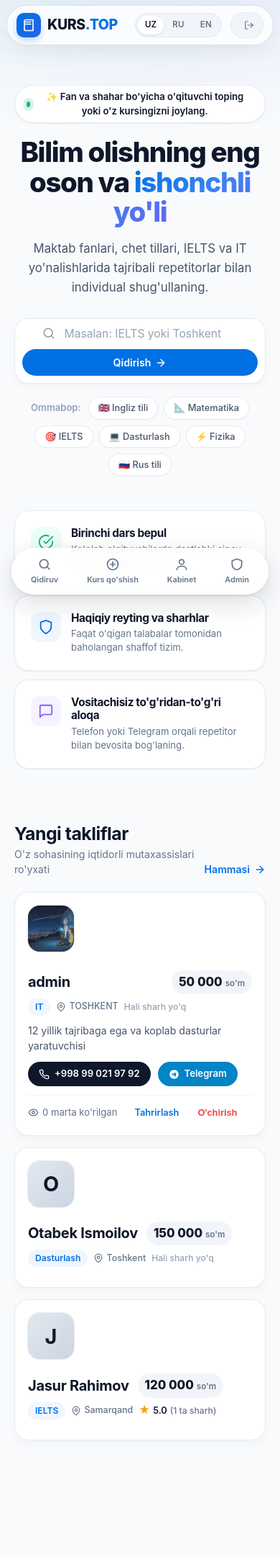
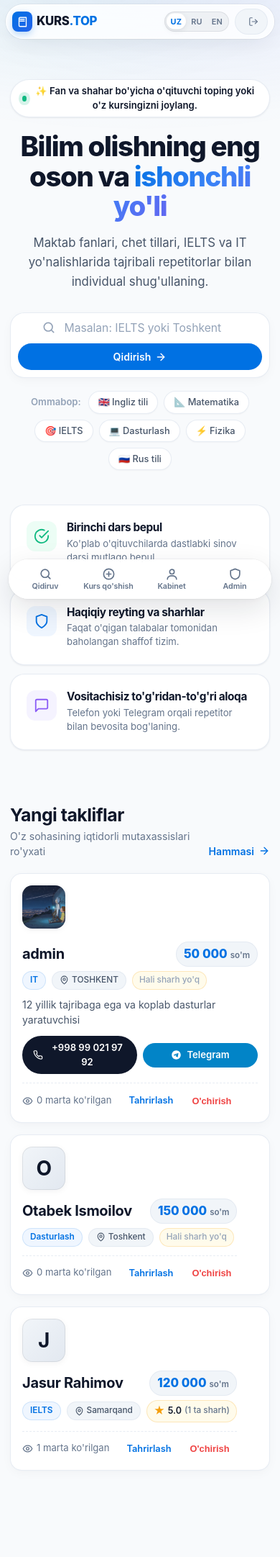
Before and after one commit to ahmedovaxror10-cmyk/repetitor, a Flask app: page / in a window 390 px wide. Shown: the top 2163 px of the page at 72% size. Run offline with Flask 3, Linux system fonts and the light colour scheme; a user stored in the database is signed in; data comes from the database, SQL or seed files in the repository; both versions use the stored data as it was after the commit.

Commit message:
fix(ui): eliminate mobile navbar overflow, enhance course cards with anti-slop design, add smooth indicators and automatic cache-busting

```diff
--- a/app.py
+++ b/app.py
@@ -10,6 +10,7 @@ from flask import Flask, request, redirect, render_template, session, send_from_
 from werkzeug.security import generate_password_hash, check_password_hash
 
 BASE = os.path.dirname(os.path.abspath(__file__))
+STATIC_VERSION = "20261118-v3"
 
 app = Flask(__name__)
 app.secret_key = os.environ.get("SECRET_KEY", "faqat-sinov-uchun-kalit-2026-repetitor")
@@ -454,6 +455,15 @@ def init_db():
         con.execute("ALTER TABLE tutors ADD COLUMN bepul_dars INTEGER DEFAULT 0")
     if "korishlar" not in ustunlar:
         con.execute("ALTER TABLE tutors ADD COLUMN korishlar INTEGER DEFAULT 0")
+
+    # Bosh admin hisobi mavjudligini kafolatlash
+    admin_bor = con.execute("SELECT id FROM users WHERE login = 'admin'").fetchone()
+    if not admin_bor:
+        con.execute(
+            "INSERT INTO users (ism, login, parol_hash) VALUES (?, ?, ?)",
+            ("Bosh Admin", "admin", generate_password_hash("Admin@2026")),
+        )
+
     if con.execute("SELECT COUNT(*) FROM tutors").fetchone()[0] == 0:
         con.executemany(
             "INSERT INTO tutors (ism, fan, shahar, narx, tavsif) VALUES (?, ?, ?, ?, ?)",
@@ -472,8 +482,8 @@ def init_db():
 
 def narx_olish(matn):
     try:
-        n = int(matn.replace(" ", ""))
-    except ValueError:
+        n = int(str(matn).replace(" ", ""))
+    except (ValueError, AttributeError):
         return None
     if n < 10000 or n > 5000000:
         return None
@@ -604,15 +614,21 @@ def javob_qayta_ishlash(resp):
     resp.headers["X-Content-Type-Options"] = "nosniff"
     resp.headers["X-Frame-Options"] = "DENY"
     resp.headers["Referrer-Policy"] = "same-origin"
-    if resp.mimetype == "text/html" and not resp.direct_passthrough:
-        html = resp.get_data(as_text=True)
-        belgi = '<input type="hidden" name="csrf" value="%s">' % csrf_token()
-        html = re.sub(
-            r'(<form\s+method="post"[^>]*>)',
-            lambda m: m.group(1) + belgi,
-            html,
-        )
-        resp.set_data(html)
+    if resp.mimetype == "text/html":
+        resp.headers["Cache-Control"] = "no-cache, no-store, must-revalidate, max-age=0"
+        resp.headers["Pragma"] = "no-cache"
+        resp.headers["Expires"] = "0"
+        if not resp.direct_passthrough:
+            html = resp.get_data(as_text=True)
+            belgi = '<input type="hidden" name="csrf" value="%s">' % csrf_token()
+            html = re.sub(
+                r'(<form\s+method="post"[^>]*>)',
+                lambda m: m.group(1) + belgi,
+                html,
+            )
+            resp.set_data(html)
+    elif request.path.startswith("/static/"):
+        resp.headers["Cache-Control"] = "public, max-age=31536000, immutable"
     return resp
 
 
@@ -630,6 +646,7 @@ def umumiy():
         csrf=csrf_token(),
         tr=tr,
         lang=joriy_til(),
+        static_version=STATIC_VERSION,
     )
 
 
@@ -640,7 +657,9 @@ def til(kod):
     ort = request.args.get("next", "/")
     if not ort.startswith("/") or ort.startswith("//") or "\\" in ort:
         ort = "/"
-    return redirect(ort)
+    if ort.endswith("?"):
+        ort = ort[:-1]
+    return redirect(ort or "/")
 
 
 @app.route("/")
@@ -779,16 +798,17 @@ def sharh_ochir(sid):
     if "user_id" not in session:
         return redirect("/kirish")
     con = db()
-    s = con.execute(
-        "SELECT tutor_id FROM sharhlar WHERE id = ? AND user_id = ?",
-        (sid, session["user_id"]),
-    ).fetchone()
+    if is_admin():
+        s = con.execute("SELECT tutor_id FROM sharhlar WHERE id = ?", (sid,)).fetchone()
+    else:
+        s = con.execute(
+            "SELECT tutor_id FROM sharhlar WHERE id = ? AND user_id = ?",
+            (sid, session["user_id"]),
+        ).fetchone()
     if s is None:
         con.close()
         return redirect("/qidiruv")
-    con.execute(
-        "DELETE FROM sharhlar WHERE id = ? AND user_id = ?", (sid, session["user_id"])
-    )
+    con.execute("DELETE FROM sharhlar WHERE id = ?", (sid,))
     con.commit()
     con.close()
     return redirect("/repetitor/" + str(s["tutor_id"]) + "#sharhlar")
@@ -810,7 +830,6 @@ def qosh():
             "qosh.html",
             xato=tr("limit_xato", n=MAX_ELON),
             limit_yetdi=True,
-            user=session.get("user", "")
         )
 
     if request.method == "GET":
@@ -889,7 +908,7 @@ def kirish():
     if urinish_soni(con, login) >= URINISH_LIMIT:
         con.commit()
         con.close()
-        return render_template("kirish.html", xato=tr("k_urinish")), 429
+        return render_template("kirish.html", xato=tr("k_urinish"), login=login), 429
     u = con.execute("SELECT * FROM users WHERE login = ?", (login,)).fetchone()
     if u is None or not check_password_hash(u["parol_hash"], parol):
         con.execute(
@@ -897,7 +916,7 @@ def kirish():
         )
         con.commit()
         con.close()
-        return render_template("kirish.html", xato=tr("k_xato"))
+        return render_template("kirish.html", xato=tr("k_xato"), login=login)
     con.execute("DELETE FROM urinishlar WHERE kalit = ?", (login,))
     con.commit()
     con.close()
@@ -947,9 +966,12 @@ def tahrir(tid):
     if "user_id" not in session:
         return redirect("/kirish")
     con = db()
-    t = con.execute(
-        "SELECT * FROM tutors WHERE id = ? AND user_id = ?", (tid, session["user_id"])
-    ).fetchone()
+    if is_admin():
+        t = con.execute("SELECT * FROM tutors WHERE id = ?", (tid,)).fetchone()
+    else:
+        t = con.execute(
+            "SELECT * FROM tutors WHERE id = ? AND user_id = ?", (tid, session["user_id"])
+        ).fetchone()
     if t is None:
         con.close()
         return redirect("/qidiruv")
@@ -986,11 +1008,18 @@ def tahrir(tid):
             return render_template("tahrir.html", t=t, xato=tr("rasm_xato"))
         rasm_ochirish(rasm)
         rasm = yangi
-    con.execute(
-        "UPDATE tutors SET ism = ?, fan = ?, shahar = ?, narx = ?, telefon = ?, telegram = ?, "
-        "tavsif = ?, rasm = ?, bepul_dars = ? WHERE id = ? AND user_id = ?",
-        (ism, fan, shahar, narx, telefon, telegram, tavsif, rasm, bepul, tid, session["user_id"]),
-    )
+    if is_admin():
+        con.execute(
+            "UPDATE tutors SET ism = ?, fan = ?, shahar = ?, narx = ?, telefon = ?, telegram = ?, "
+            "tavsif = ?, rasm = ?, bepul_dars = ? WHERE id = ?",
+            (ism, fan, shahar, narx, telefon, telegram, tavsif, rasm, bepul, tid),
+        )
+    else:
+        con.execute(
+            "UPDATE tutors SET ism = ?, fan = ?, shahar = ?, narx = ?, telefon = ?, telegram = ?, "
+            "tavsif = ?, rasm = ?, bepul_dars = ? WHERE id = ? AND user_id = ?",
+            (ism, fan, shahar, narx, telefon, telegram, tavsif, rasm, bepul, tid, session["user_id"]),
+        )
     con.commit()
     con.close()
     return redirect("/repetitor/" + str(tid))
@@ -1001,9 +1030,12 @@ def ochir(tid):
     if "user_id" not in session:
         return redirect("/kirish")
     con = db()
-    t = con.execute(
-        "SELECT id FROM tutors WHERE id = ? AND user_id = ?", (tid, session["user_id"])
-    ).fetchone()
+    if is_admin():
+        t = con.execute("SELECT id FROM tutors WHERE id = ?", (tid,)).fetchone()
+    else:
+        t = con.execute(
+            "SELECT id FROM tutors WHERE id = ? AND user_id = ?", (tid, session["user_id"])
+        ).fetchone()
     if t:
         elon_ochirish(con, tid)
         con.commit()
--- a/static/style.css
+++ b/static/style.css
@@ -76,6 +76,9 @@ html {
   scroll-behavior: smooth;
   -webkit-font-smoothing: antialiased;
   -moz-osx-font-smoothing: grayscale;
+  overflow-x: hidden;
+  width: 100%;
+  max-width: 100%;
 }
 
 body {
@@ -86,6 +89,8 @@ body {
   min-height: 100vh;
   position: relative;
   overflow-x: hidden;
+  width: 100%;
+  max-width: 100%;
 }
 
 /* Ambient glow in background */
@@ -94,9 +99,10 @@ body {
   top: 0;
   left: 50%;
   transform: translateX(-50%);
-  width: 100vw;
-  max-width: 1400px;
+  width: 100%;
+  max-width: 1200px;
   height: 600px;
+  overflow: hidden;
   background:
     radial-gradient(900px 380px at 50% -80px, rgba(0, 113, 227, 0.07), transparent 70%),
     radial-gradient(700px 320px at 80% -40px, rgba(139, 92, 246, 0.05), transparent 60%),
@@ -242,13 +248,17 @@ a:hover {
 /* NameThatUI Segmented Control (Apple iOS style) */
 .segmented-control {
   display: inline-flex;
-  background: var(--canvas-subtle);
-  border: 1px solid var(--border-light);
-  border-radius: var(--radius-pill);
-  padding: 3px;
+  position: relative;
+  background: rgba(15, 23, 42, 0.05);
+  border: 1px solid rgba(15, 23, 42, 0.08);
+  border-radius: var(--radius-pill);
+  padding: 2.5px;
   gap: 2px;
+  box-sizing: border-box;
 }
 .segment {
+  position: relative;
+  z-index: 1;
   font-family: var(--font-display);
   font-size: 0.72rem;
   font-weight: 600;
@@ -257,15 +267,18 @@ a:hover {
   border-radius: var(--radius-pill);
   color: var(--text-muted);
   text-decoration: none;
-  transition: all var(--trans-fast);
+  transition: all 0.22s cubic-bezier(0.16, 1, 0.3, 1);
+  white-space: nowrap;
 }
 .segment:hover {
   color: var(--text-primary);
 }
 .segment.active {
   background: #ffffff;
-  color: var(--text-primary);
-  box-shadow: 0 1px 3px rgba(15, 23, 42, 0.1);
+  color: var(--apple-blue);
+  font-weight: 700;
+  box-shadow: 0 2px 8px rgba(15, 23, 42, 0.08), 0 1px 2px rgba(15, 23, 42, 0.04);
+  transform: translateY(-0.5px);
 }
 
 /* User & Auth Pill */
@@ -695,25 +708,26 @@ a:hover {
 .avatar-img, .avatar-fallback {
   width: 76px;
   height: 76px;
-  border-radius: var(--radius-md);
+  border-radius: 18px;
   object-fit: cover;
-  box-shadow: 0 0 0 1px rgba(15, 23, 42, 0.08);
-  transition: transform var(--trans-fast);
+  box-shadow: inset 0 0 0 1px rgba(0, 0, 0, 0.08), 0 2px 8px rgba(15, 23, 42, 0.05);
+  transition: transform 0.2s cubic-bezier(0.16, 1, 0.3, 1);
 }
 .avatar-wrap:hover .avatar-img,
 .avatar-wrap:hover .avatar-fallback {
-  transform: scale(1.04);
+  transform: scale(1.03);
 }
 
 .avatar-fallback {
-  background: linear-gradient(135deg, #e2e8f0, #cbd5e1);
+  background: linear-gradient(135deg, #f1f5f9, #e2e8f0);
   color: var(--text-primary);
   display: flex;
   align-items: center;
   justify-content: center;
   font-family: var(--font-display);
-  font-size: 1.8rem;
+  font-size: 1.75rem;
   font-weight: 700;
+  letter-spacing: -0.02em;
 }
 
 .avatar-status-dot {
@@ -725,6 +739,7 @@ a:hover {
   border-radius: 50%;
   background: var(--accent-emerald);
   border: 3px solid #ffffff;
+  box-shadow: 0 1px 3px rgba(0, 0, 0, 0.15);
 }
 
 /* Card Body */
@@ -768,10 +783,11 @@ a:hover {
 }
 
 .badge-subject {
-  font-size: 0.76rem;
+  font-size: 0.74rem;
   font-weight: 600;
   color: var(--apple-blue);
   background: var(--apple-blue-tint);
+  border: 1px solid rgba(0, 113, 227, 0.14);
   border-radius: var(--radius-pill);
   padding: 3px 10px;
 }
@@ -780,11 +796,15 @@ a:hover {
   display: inline-flex;
   align-items: center;
   gap: 4px;
-  font-size: 0.78rem;
-  color: var(--text-muted);
+  font-size: 0.74rem;
+  color: var(--text-secondary);
   font-weight: 500;
-}
-.badge-city svg { width: 14px; height: 14px; }
+  background: var(--canvas-subtle);
+  border: 1px solid var(--border-light);
+  border-radius: var(--radius-pill);
+  padding: 3px 10px;
+}
+.badge-city svg { width: 13px; height: 13px; }
 
 .badge-free {
   display: inline-flex;
@@ -792,9 +812,9 @@ a:hover {
   gap: 5px;
   font-size: 0.74rem;
   font-weight: 600;
-  color: #065f46;
+  color: #047857;
   background: var(--accent-emerald-tint);
-  border: 1px solid rgba(16, 185, 129, 0.3);
+  border: 1px solid rgba(16, 185, 129, 0.28);
   border-radius: var(--radius-pill);
   padding: 3px 9px;
 }
@@ -809,13 +829,17 @@ a:hover {
   display: inline-flex;
   align-items: center;
   gap: 4px;
-  font-size: 0.8rem;
-  font-weight: 600;
+  font-size: 0.78rem;
+  font-weight: 600;
+  background: #fffbeb;
+  border: 1px solid rgba(245, 158, 11, 0.22);
+  border-radius: var(--radius-pill);
+  padding: 3px 9px;
 }
 .star-icon { color: var(--accent-gold); font-size: 0.95rem; }
 .rating-val { color: var(--text-primary); }
-.rating-count { color: var(--text-muted); font-size: 0.76rem; font-weight: 500; }
-.no-rating { color: var(--text-tertiary); font-size: 0.76rem; font-weight: 500; }
+.rating-count { color: var(--text-muted); font-size: 0.74rem; font-weight: 500; }
+.no-rating { color: var(--text-tertiary); font-size: 0.74rem; font-weight: 500; }
 
 .tutor-bio {
   font-size: 0.88rem;
@@ -1086,12 +1110,16 @@ a:hover {
   color: var(--text-primary);
   cursor: pointer;
   outline: none;
-  transition: all var(--trans-fast);
+  transition: all 0.22s cubic-bezier(0.16, 1, 0.3, 1);
+}
+.select-capsule select:hover {
+  background: #ffffff;
+  border-color: rgba(0, 113, 227, 0.35);
 }
 .select-capsule select:focus {
   background: #ffffff;
   border-color: var(--border-focus);
-  box-shadow: 0 0 0 3px rgba(0, 113, 227, 0.12);
+  box-shadow: 0 0 0 3px rgba(0, 113, 227, 0.14);
 }
 .select-chevron {
   position: absolute;
@@ -1100,6 +1128,11 @@ a:hover {
   height: 16px;
   color: var(--text-muted);
   pointer-events: none;
+  transition: transform 0.22s cubic-bezier(0.16, 1, 0.3, 1), color 0.22s ease;
+}
+.select-capsule:focus-within .select-chevron {
+  transform: rotate(180deg);
+  color: var(--apple-blue);
 }
 
 .results-meta {
@@ -1979,20 +2012,54 @@ a:hover {
 }
 
 @media (max-width: 768px) {
+  html, body {
+    overflow-x: hidden !important;
+    max-width: 100vw;
+  }
+
   .site-header {
     top: 8px;
     width: calc(100% - 20px);
+    max-width: calc(100% - 20px);
     margin: 8px auto 0;
+    box-sizing: border-box;
   }
   .header-inner {
-    padding: 8px 12px;
-  }
-  .desktop-nav, .user-greeting {
-    display: none;
+    padding: 6px 12px;
+    gap: 8px;
+    flex-wrap: nowrap;
+    overflow: hidden;
+  }
+  .desktop-nav, .user-greeting, .btn-auth-signup {
+    display: none !important;
+  }
+  .btn-auth-login {
+    padding: 6px 13px;
+    font-size: 0.78rem;
+    font-weight: 600;
+    border-radius: var(--radius-pill);
+    background: var(--apple-blue);
+    color: #ffffff;
+    white-space: nowrap;
+    text-decoration: none;
+    transition: all 0.2s cubic-bezier(0.16, 1, 0.3, 1);
+  }
+  .btn-auth-login:hover {
+    background: var(--apple-blue-hover);
+    color: #ffffff;
+  }
+  .header-actions {
+    gap: 8px;
+    flex-shrink: 0;
   }
 
   .wrap {
+    padding-left: 14px;
+    padding-right: 14px;
     padding-bottom: 120px;
+    max-width: 100%;
+    overflow-x: hidden;
+    box-sizing: border-box;
   }
 
   .hero-features-grid {
@@ -2025,7 +2092,9 @@ a:hover {
   .apple-card {
     flex-direction: column;
     align-items: stretch;
-    padding: 18px;
+    padding: 16px;
+    border-radius: var(--radius-md);
+    gap: 14px;
   }
   .card-side {
     display: none; /* Desktop side hidden on mobile */
@@ -2035,6 +2104,7 @@ a:hover {
     align-items: baseline;
     gap: 4px;
     background: var(--canvas-subtle);
+    border: 1px solid var(--border-light);
     padding: 4px 10px;
     border-radius: var(--radius-pill);
   }
@@ -2042,58 +2112,131 @@ a:hover {
     font-family: var(--font-display);
     font-size: 1.05rem;
     font-weight: 800;
-    color: var(--text-primary);
+    color: var(--apple-blue);
   }
   .price-pill-mobile .price-cur {
     font-size: 0.72rem;
     font-weight: 600;
     color: var(--text-muted);
   }
-
-  /* NameThatUI Floating iOS 18 Tab Bar */
+  .card-contacts {
+    width: 100%;
+    display: flex;
+    flex-wrap: wrap;
+    gap: 8px;
+  }
+  .btn-contact {
+    flex: 1 1 130px;
+    justify-content: center;
+    text-align: center;
+  }
+
+  /* NameThatUI Floating iOS 18 Tab Bar — Rock-Solid Center & Zero Overflow */
   .pastki {
     display: flex;
     position: fixed;
-    bottom: 18px;
-    left: 16px;
-    right: 16px;
-    max-width: 400px;
-    margin: 0 auto;
+    bottom: max(12px, env(safe-area-inset-bottom, 12px));
+    left: 50%;
+    transform: translateX(-50%);
+    width: calc(100% - 24px);
+    max-width: 420px;
+    margin: 0;
+    box-sizing: border-box;
     z-index: 1000;
-    background: rgba(255, 255, 255, 0.88);
-    backdrop-filter: blur(24px) saturate(180%);
-    -webkit-backdrop-filter: blur(24px) saturate(180%);
-    border: 1px solid rgba(255, 255, 255, 0.6);
-    box-shadow: 0 12px 36px rgba(15, 23, 42, 0.14), 0 2px 8px rgba(15, 23, 42, 0.06);
+    background: rgba(255, 255, 255, 0.92);
+    backdrop-filter: blur(28px) saturate(190%);
+    -webkit-backdrop-filter: blur(28px) saturate(190%);
+    border: 1px solid rgba(255, 255, 255, 0.8);
+    box-shadow: 0 14px 40px rgba(15, 23, 42, 0.12), 0 2px 8px rgba(15, 23, 42, 0.04), 0 0 0 1px rgba(15, 23, 42, 0.04);
     border-radius: var(--radius-pill);
-    padding: 6px;
-    justify-content: space-around;
+    padding: 4px 6px;
+    justify-content: space-between;
+    align-items: center;
   }
 
   .pastki-item {
+    flex: 1 1 0;
+    min-width: 0;
     display: flex;
     flex-direction: column;
     align-items: center;
-    gap: 3px;
-    padding: 6px 14px;
-    border-radius: var(--radius-pill);
+    justify-content: center;
+    gap: 2px;
+    padding: 6px 2px;
+    border-radius: 14px;
     color: var(--text-muted);
-    font-size: 0.68rem;
+    font-size: 0.67rem;
     font-weight: 600;
     text-decoration: none;
-    transition: all var(--trans-fast);
+    transition: all 0.2s cubic-bezier(0.16, 1, 0.3, 1);
   }
   .pastki-item svg {
-    width: 20px;
-    height: 20px;
+    width: 19px;
+    height: 19px;
+    flex-shrink: 0;
+    stroke-width: 2.1;
+    transition: transform 0.2s cubic-bezier(0.16, 1, 0.3, 1);
+  }
+  .pastki-item span {
+    font-size: 0.67rem;
+    font-weight: 600;
+    letter-spacing: -0.01em;
+    max-width: 100%;
+    overflow: hidden;
+    text-overflow: ellipsis;
+    white-space: nowrap;
+    line-height: 1.1;
   }
   .pastki-item.faol {
     color: var(--apple-blue);
     background: var(--apple-blue-tint);
   }
+  .pastki-item.faol svg {
+    transform: scale(1.08);
+  }
+  .pastki-item:active {
+    transform: scale(0.94);
+  }
 }
 
 @media (max-width: 480px) {
+  .site-header {
+    top: 6px;
+    width: calc(100% - 16px);
+    max-width: calc(100% - 16px);
+    margin: 6px auto 0;
+  }
+  .header-inner {
+    padding: 5px 8px;
+    gap: 6px;
+  }
+  .brand {
+    gap: 6px;
+  }
+  .brand-icon {
+    width: 28px;
+    height: 28px;
+    border-radius: 8px;
+  }
+  .brand-icon svg {
+    width: 15px;
+    height: 15px;
+  }
+  .brand-text {
+    font-size: 1.05rem;
+  }
+  .segmented-control {
+    padding: 2px;
+    gap: 1px;
+  }
+  .segment {
+    padding: 3px 6px;
+    font-size: 0.68rem;
+  }
+  .btn-auth-login {
+    padding: 4px 10px;
+    font-size: 0.72rem;
+  }
   .hero-search-box {
     flex-direction: column;
     padding: 10px;
@@ -2105,10 +2248,38 @@ a:hover {
   }
   .card-main {
     flex-direction: column;
+    align-items: flex-start;
+    gap: 12px;
   }
   .avatar-img, .avatar-fallback {
-    width: 64px;
-    height: 64px;
+    width: 60px;
+    height: 60px;
+    border-radius: 14px;
+  }
+}
+
+@media (max-width: 360px) {
+  .site-header {
+    width: calc(100% - 10px);
+    max-width: calc(100% - 10px);
+    margin: 4px auto 0;
+  }
+  .header-inner {
+    padding: 4px 6px;
+  }
+  .brand-text {
+    font-size: 0.95rem;
+  }
+  .pastki {
+    width: calc(100% - 12px);
+    padding: 3px 3px;
+  }
+  .pastki-item span {
+    font-size: 0.61rem;
+  }
+  .pastki-item svg {
+    width: 17px;
+    height: 17px;
   }
 }
 
--- a/templates/base.html
+++ b/templates/base.html
@@ -8,8 +8,8 @@
   <title>{% block title %}KURS.TOP — Repetitorlar va Kurslar{% endblock %}</title>
   <link rel="preconnect" href="https://fonts.googleapis.com">
   <link rel="preconnect" href="https://fonts.gstatic.com" crossorigin>
-  <link href="https://fonts.googleapis.com/css2?family=Plus+Jakarta+Sans:wght@400;500;600;700;800&family=Inter:wght@400;500;600&display=swap" rel="stylesheet">
-  <link rel="stylesheet" href="{{ url_for('static', filename='style.css') }}">
+  <link href="https://fonts.googleapis.com/css2?family=Plus+Jakarta+Sans:wght@400;500;600;700;800&family=Inter:wght@400;500;600;700&display=swap" rel="stylesheet">
+  <link rel="stylesheet" href="{{ url_for('static', filename='style.css') }}?v={{ static_version }}">
 </head>
 <body>
 <div class="ambient-glow" aria-hidden="true"></div>
@@ -64,8 +64,8 @@
         </div>
       {% else %}
         <div class="auth-buttons">
-          <a href="/kirish" class="btn-ghost">{{ tr('kirish') }}</a>
-          <a href="/royxat" class="btn-primary-sm">{{ tr('royxat') }}</a>
+          <a href="/kirish" class="btn-ghost btn-auth-login">{{ tr('kirish') }}</a>
+          <a href="/royxat" class="btn-primary-sm btn-auth-signup">{{ tr('royxat') }}</a>
         </div>
       {% endif %}
     </div>
--- a/templates/karta.html
+++ b/templates/karta.html
@@ -85,7 +85,7 @@
       {% endif %}
 
       <!-- OWNER ACTIONS -->
-      {% if user_id and t.user_id == user_id %}
+      {% if user_id and (t.user_id == user_id or admin) %}
         <div class="owner-bar">
           <span class="views-count">
             <svg viewBox="0 0 24 24" fill="none" stroke="currentColor" stroke-width="2" stroke-linecap="round" stroke-linejoin="round"><path d="M2 12s3-7 10-7 10 7 10 7-3 7-10 7-10-7-10-7Z"/><circle cx="12" cy="12" r="3"/></svg>
--- a/templates/repetitor.html
+++ b/templates/repetitor.html
@@ -107,7 +107,7 @@
     </div>
 
     <!-- OWNER MANAGEMENT ACTIONS -->
-    {% if user_id and t.user_id == user_id %}
+    {% if user_id and (t.user_id == user_id or admin) %}
       <div class="owner-toolbar">
         <span class="views-pill">
           <svg viewBox="0 0 24 24" fill="none" stroke="currentColor" stroke-width="2"><path d="M2 12s3-7 10-7 10 7 10 7-3 7-10 7-10-7-10-7Z"/><circle cx="12" cy="12" r="3"/></svg>
@@ -181,7 +181,7 @@
                 <span class="stars-active">{{ '★' * s.baho }}</span><span class="stars-empty">{{ '★' * (5 - s.baho) }}</span>
               </div>
             </div>
-            {% if user_id and s.user_id == user_id %}
+            {% if user_id and (s.user_id == user_id or admin) %}
               <form method="post" action="/sharh-ochir/{{ s.id }}" onsubmit='return confirm({{ tr("sharh_ochirilsinmi")|tojson }})' class="review-delete-form">
                 <button class="btn-icon-delete" title="{{ tr('ochirish') }}" type="submit">
                   <svg viewBox="0 0 24 24" fill="none" stroke="currentColor" stroke-width="2" stroke-linecap="round" stroke-linejoin="round"><polyline points="3 6 5 6 21 6"/><path d="M19 6v14a2 2 0 0 1-2 2H7a2 2 0 0 1-2-2V6m3 0V4a2 2 0 0 1 2-2h4a2 2 0 0 1 2 2v2"/></svg>
```
Also changed, not shown: test_suite.py (added, +80 -0 lines), repetitor.db.
